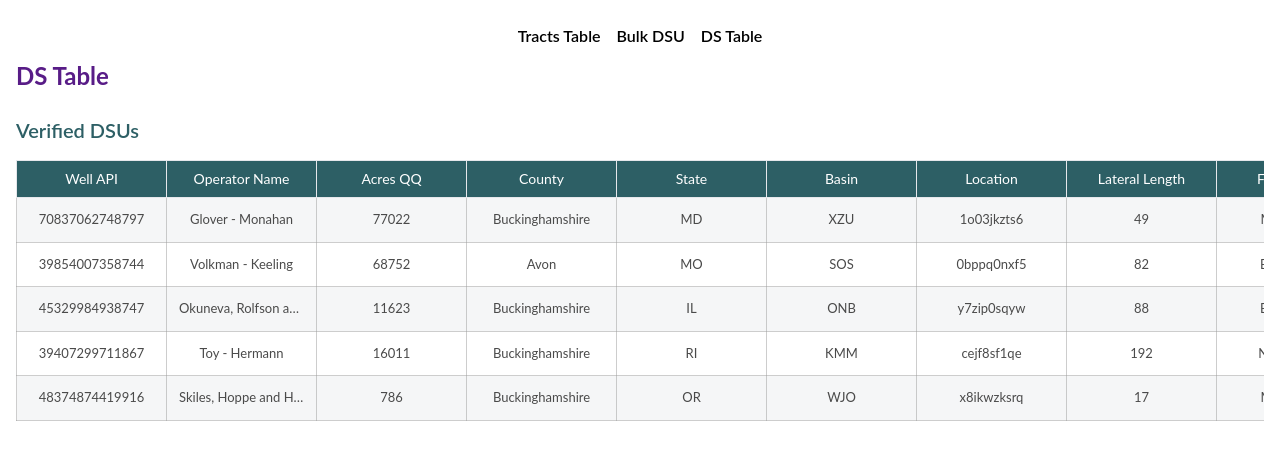
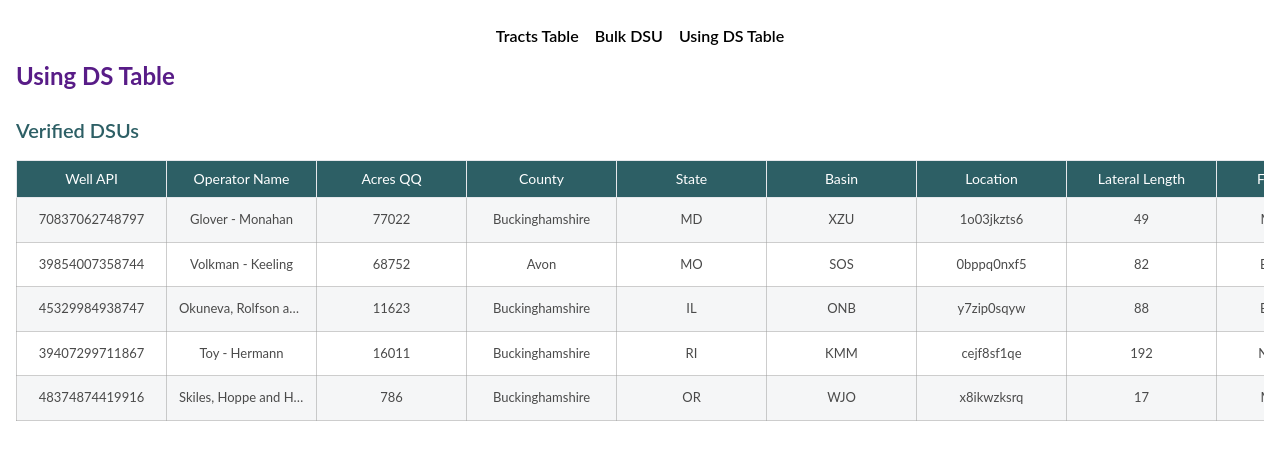
Before and after one commit to AgkTF/react-table-demo, a React (Create React App) app: page /ds-table in a window 1280 px wide. Shown: the top 460 px of the page. Built offline with nearby package versions, Linux system fonts and the light colour scheme.

Commit message:
The idea of building our own hook on top of the useReactTable hook is not a good one. It only increases the complexity of using this package, and it'll take time to develop and test and we'll end up with a not very nice abstraction that's more limiting than liberating.

```diff
--- a/src/components/Layout/Layout.tsx
+++ b/src/components/Layout/Layout.tsx
@@ -22,7 +22,7 @@ export function Layout() {
           to="/ds-table"
           className="font-semibold hover:text-purple-500 hover:underline"
         >
-          DS Table
+          Using DS Table
         </Link>
       </nav>
 
--- a/src/tables/DsTable/DsTable.tsx
+++ b/src/tables/DsTable/DsTable.tsx
@@ -65,12 +65,12 @@ export function DsTable() {
 
   return (
     <>
-      <h2 className="font-bold text-2xl text-purple-900">DS Table</h2>
+      <h2 className="font-bold text-2xl text-purple-900">Using DS Table</h2>
 
       <section className="mt-6 text-[#2d5f65]">
         <h3 className={`font-semibold text-xl`}>Verified DSUs</h3>
 
-        <div className="mt-4 w-full overflow-auto max-h-[440px] relative">
+        <div className="mt-4 pb-2 w-full overflow-auto max-h-[440px] relative">
           <Table tableClasses="w-full">
             <TableHead>
               {table.getHeaderGroups().map(headerGroup => (
```
